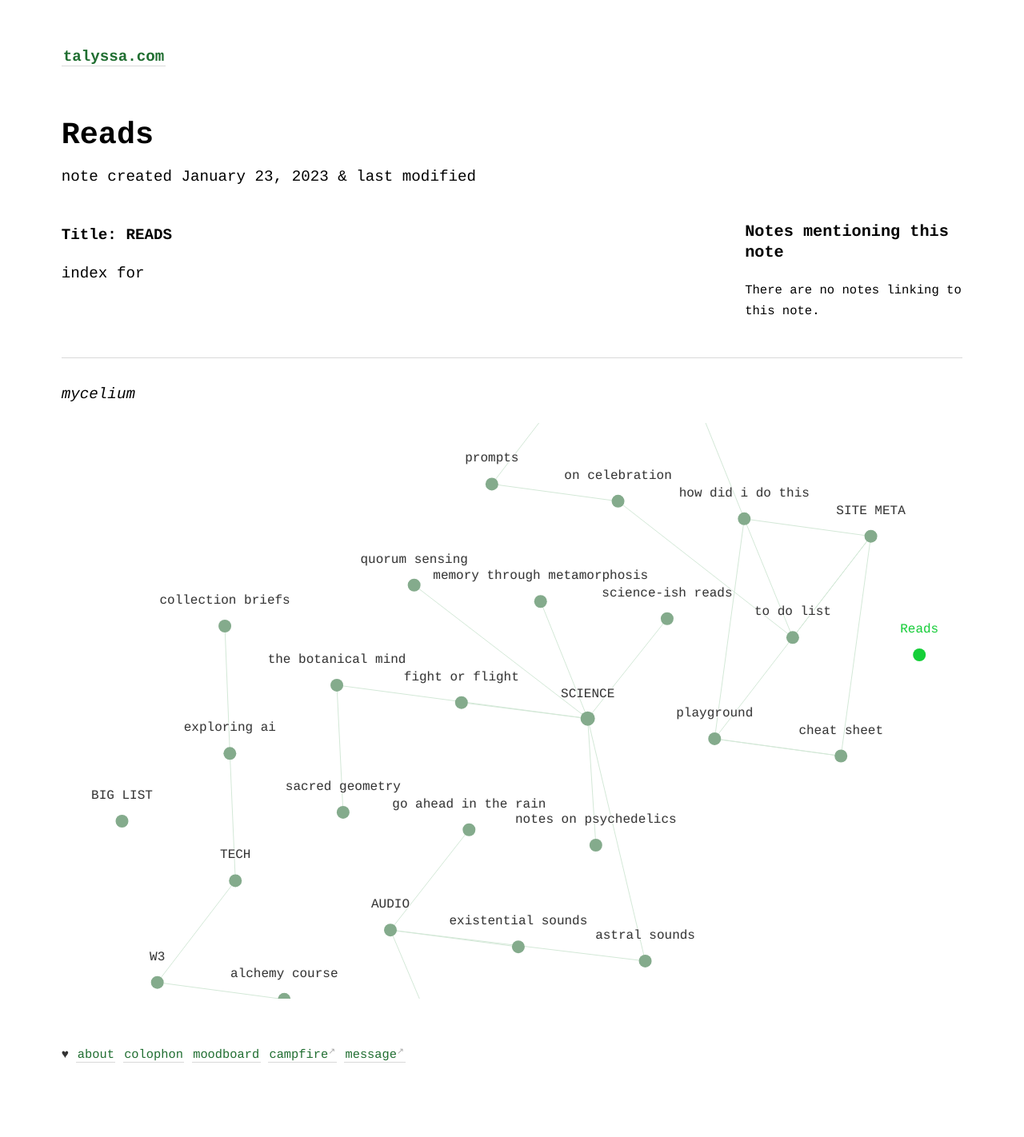
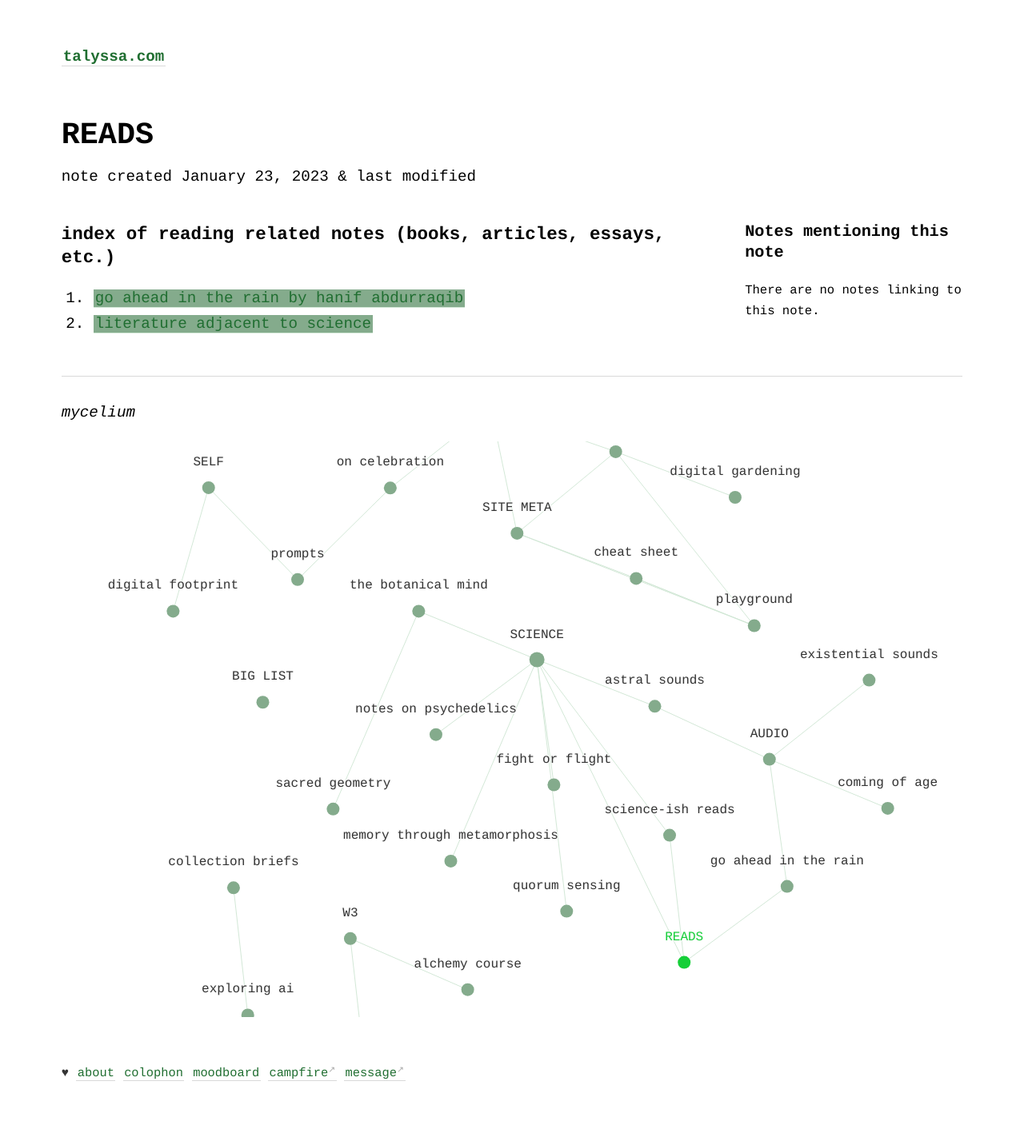
Before and after one commit to geminiworms/talyssagarden.github.io, a Jekyll site: the page built from _notes/reads.md, in a window 1280 px wide. Shown: the whole page at 80% size. Built offline with Jekyll 4.4.1, drawn with Linux system fonts in a browser that asks for light colours; before the commit the page ends 1399 px from its top, so only the background shows below that.

Commit message:
Update reads.md

```diff
--- a/_notes/reads.md
+++ b/_notes/reads.md
@@ -1,2 +1,6 @@
-#### Title: READS
-index for
+---
+title: READS
+---
+### index of reading related notes (books, articles, essays, etc.)
+1. [[go ahead in the rain|go ahead in the rain by hanif abdurraqib]]
+2. [[science-reading|literature adjacent to science]]
```
